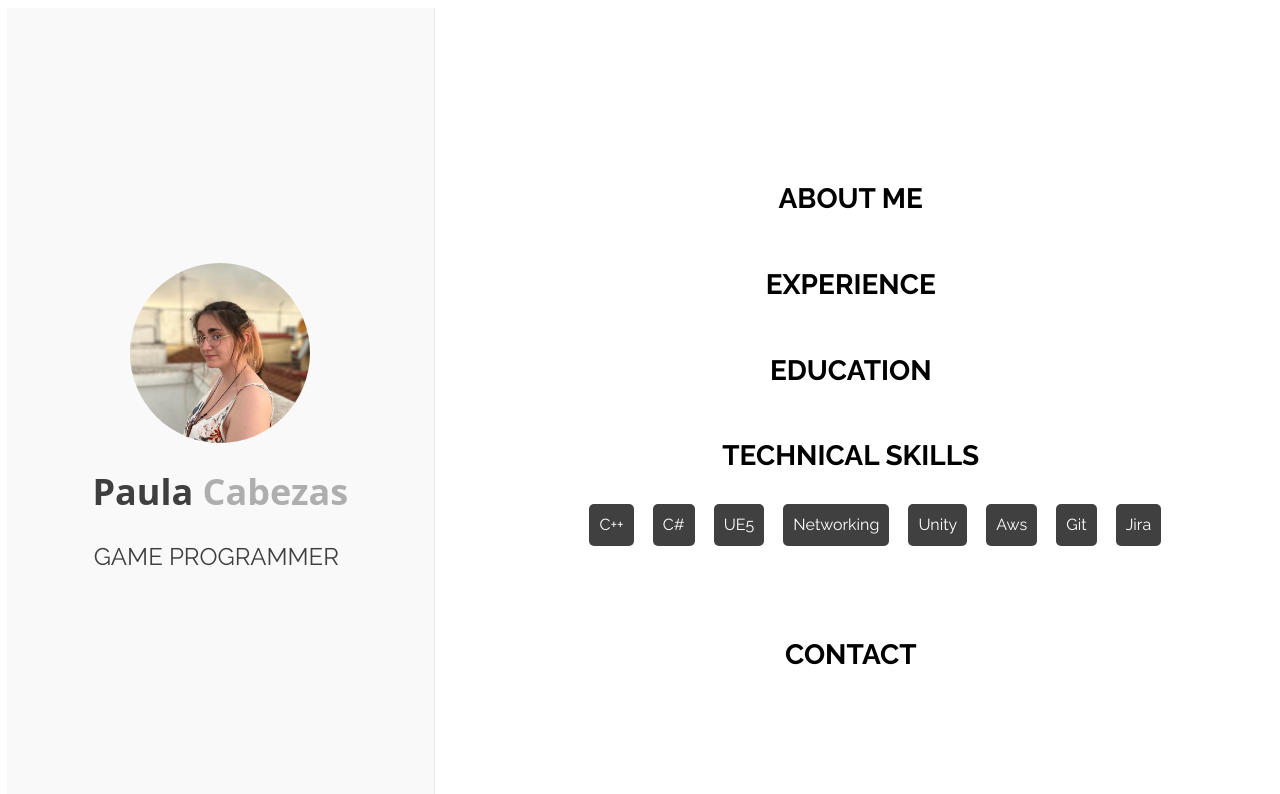
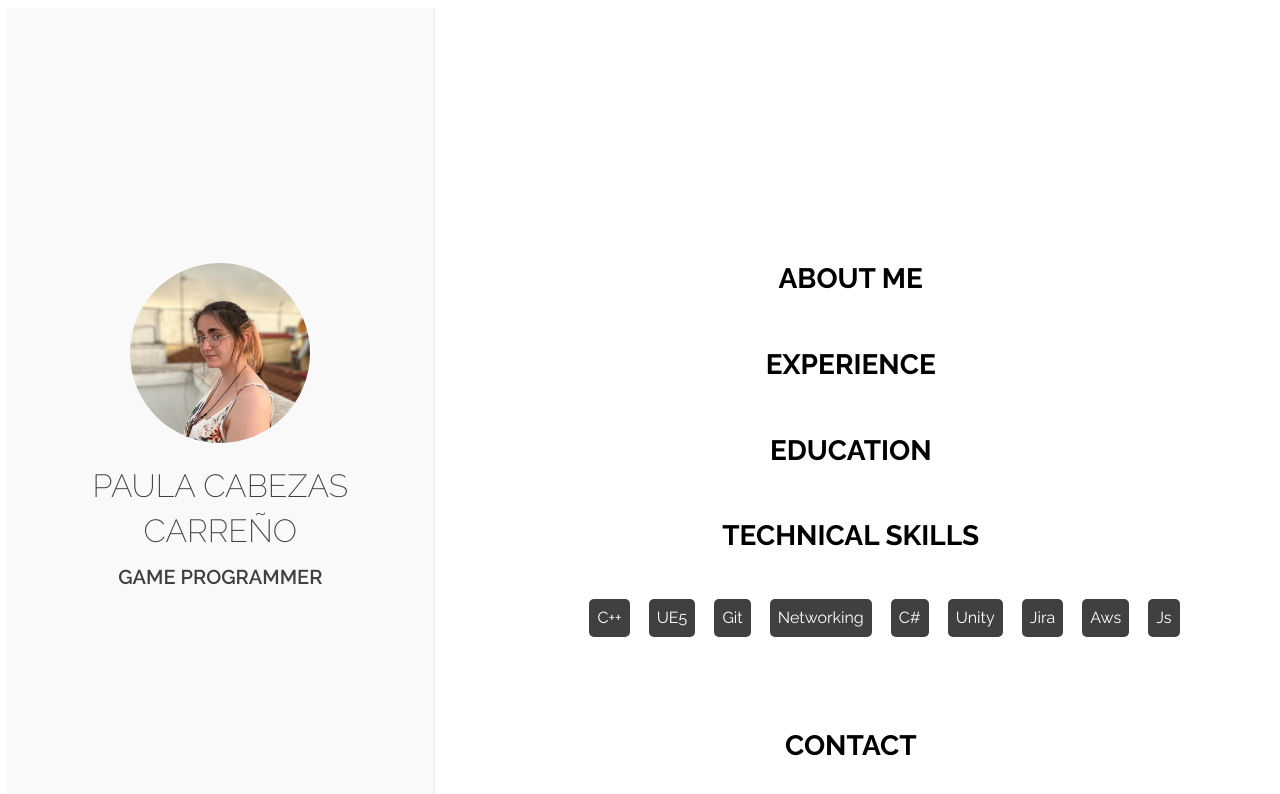
Before and after one commit to PaulaCab/PaulaCab.github.io, a plain HTML site: page Layouts/Main.html in a window 1280 px wide. Both pictures are taken after a click on the element "TECHNICAL SKILLS". Shown: the top 794 px of the page. Drawn offline with Linux system fonts and the light colour scheme.

Commit message:
[Add] About me and polish

```diff
--- a/Layouts/Main.html
+++ b/Layouts/Main.html
@@ -7,28 +7,20 @@
   </head>
   <body>
   <div class="left">
-
     <div class="name">
-
       <div class="me-img"></div>
-
-      <div class="name-text">
-
-        <h1>Paula <em>Cabezas</em></h1>
-        <p>GAME PROGRAMMER</p>
-      </div>
-
+      <h1>Paula Cabezas Carreño</h1>
+      <p>GAME PROGRAMMER</p>
     </div>
-
   </div>
   <div class="right">
-
     <div class="inner">
-
       <section class="collapsible-section">
         <h1 class="title">About me</h1>
         <div class="content">
-          <p><em>Quisque vestibulum purus non quam tristique, non gravida ligula facilisis. Cras id enim quis purus posuere pulvinar quis vel sapien. Cras id volutpat neque. Curabitur sodales ultrices leo quis rutrum. Maecenas sed feugiat ligula, fringilla mollis lacus. Suspendisse at pharetra purus. </em></p>
+          <p><em>I am a game programmer mostly specialized in unreal engine, though I enjoy exploring new technologies and adapting to other programming environments.</em></p>
+          <p><em>During my work experience I've been involved with multiple development aspects, including building core game systems, implementing ui, optimization, and, more recently, managing project timelines.</em></p>
+          <p><em>Beyond the technical ones, I would say the main skill i've developed are the ability to rapidly adjust to changing circumstances and precisely identify priorities.</em></p>
         </div>
       </section>
       <!-- -->
@@ -56,13 +48,14 @@
         <div class="content">
         <ul class="skill-set">
           <li>C++</li>
+          <li>UE5</li>
+          <li>Git</li>
+          <li>Networking</li>
           <li>C#</li>
-          <li>UE5</li>
-          <li>Networking</li>
           <li>Unity</li>
+          <li>Jira</li>
           <li>Aws</li>
-          <li>Git</li>
-          <li>Jira</li>
+          <li>Js</li>
         </ul>
         </div>
       </section>
--- a/Layouts/stylesheet.css
+++ b/Layouts/stylesheet.css
@@ -132,36 +132,26 @@
 
   .name h1
   {
-      font-family:Open Sans, sans-serif;
-      font-size:2.25em;
+      /* font-family:Open Sans, sans-serif;*/
+      font-size:2em;
       text-align:center;
-  }
-
-  .name h1 em
-  {
-      color:rgba(0,0,0,.3);
-      font-style:normal;
-      font-weight:700;
+      font-weight:200;
+      text-transform: uppercase;
   }
 
   .name p
   {
       color:rgba(0,0,0,.75);
-      font-size:1.5em;
+      font-size:1.25em;
       line-height:1.25;
-      margin:0 8px 0 0;
+      margin:-10px 0 0 0;
+      font-weight:600;
       text-align:center;
-  }
-
-  .name .name-text
-  {
-      margin:0 auto;
-      width:85%;
   }
 
   .inner
   {
-      margin:100px auto;
+      margin:180px auto;
       max-width:975px;
       padding:3em;
       align-items: center;
@@ -204,8 +194,8 @@
       color:#FFF;
       display:inline-block;
       list-style:none;
-      margin:15px 15px 0 0;
-      padding:10px;
+      margin:30px 15px 0 0;
+      padding:8px;
       text-align:justify;
   }
 
```
